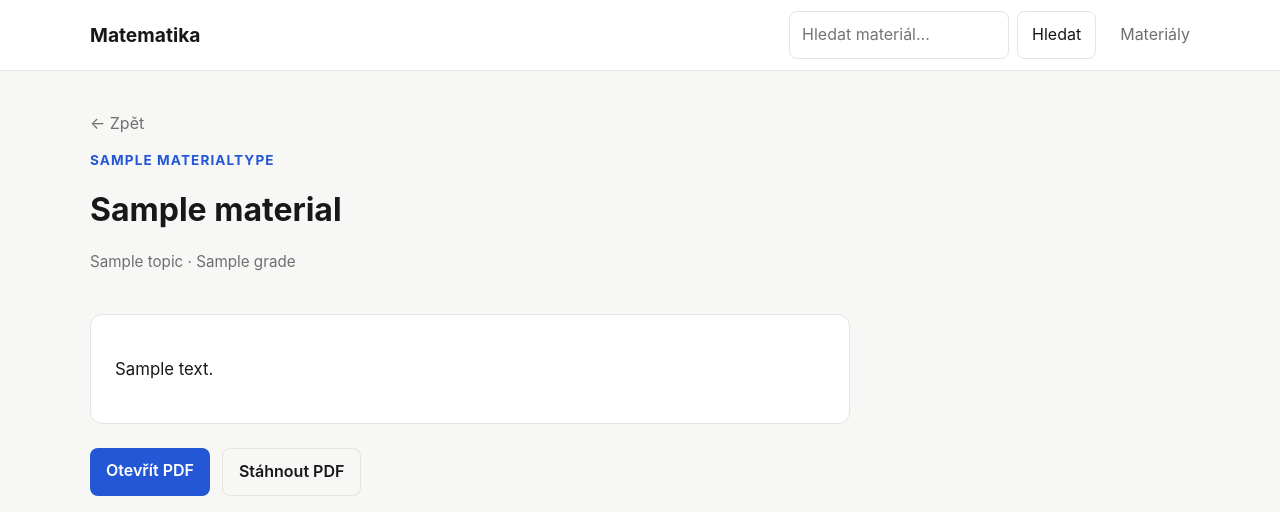
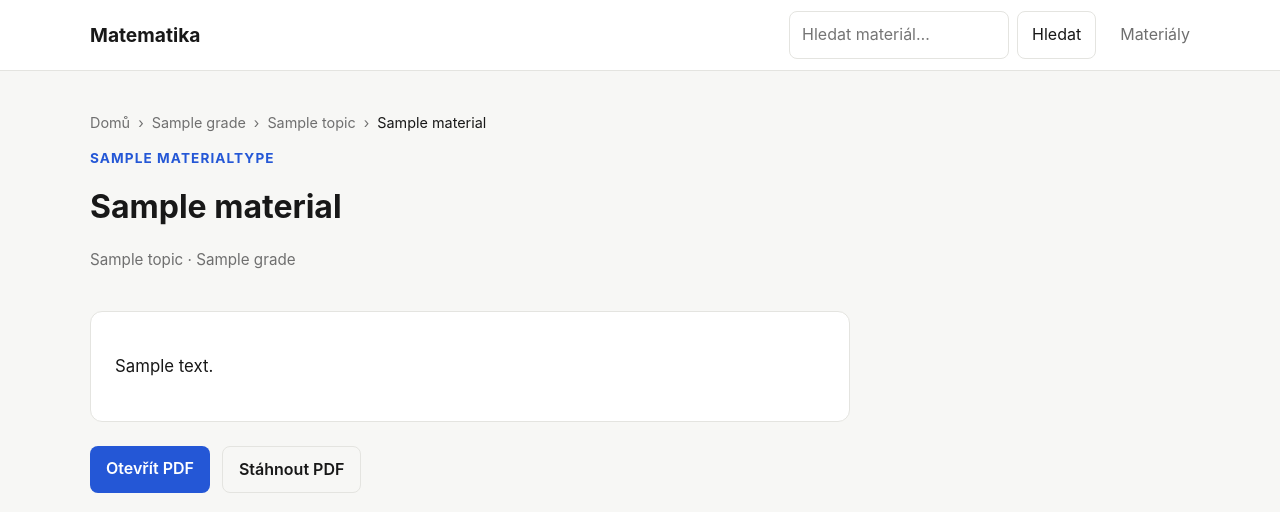
Before and after one commit to Werdna09/matematika-web, a Django app: a page that uses templates/materials/material_detail.html in a window 1280 px wide. Shown: the top 512 px of the page. Run offline with Django 5.2, Linux system fonts and the light colour scheme; tables that the repository leaves empty hold one stand-in row (values such as "Sample post").

Commit message:
Add breadcrumbs and improve navigation

```diff
--- a/templates/materials/material_detail.html
+++ b/templates/materials/material_detail.html
@@ -10,12 +10,39 @@
 
 <div class="page-header">
 
-    <a
-        href="javascript:history.back()"
-        class="back-link"
-    >
-        ← Zpět
+    <nav class="breadcrumbs">
+
+        <a href="{% url 'core:home' %}">
+            Domů
         </a>
+
+        <span>›</span>
+
+        {% with grade=material.grades.all.0 %}
+
+        {% if grade %}
+
+        <a href="{% url 'materials:grade_detail' grade.slug %}">
+            {{ grade.name }}
+        </a>
+
+        <span>›</span>
+
+        <a href="{% url 'materials:topic_detail' grade.slug material.topic.slug %}">
+            {{ material.topic.name }}
+        </a>
+
+        <span>›</span>
+
+        {% endif %}
+
+        {% endwith %}
+
+        <span>
+            {{ material.title }}
+        </span>
+
+    </nav>
 
     <p class="eyebrow">
         {{ material.material_type.name }}
@@ -51,20 +78,11 @@
 
     <div class="material-actions">
 
-        <a
-            href="{{ material.pdf_file.url }}"
-            target="_blank"
-            rel="noopener"
-            class="button"
-        >
+        <a href="{{ material.pdf_file.url }}" target="_blank" rel="noopener" class="button">
             Otevřít PDF
         </a>
 
-        <a
-            href="{{ material.pdf_file.url }}"
-            download
-            class="button button-secondary"
-        >
+        <a href="{{ material.pdf_file.url }}" download class="button button-secondary">
             Stáhnout PDF
         </a>
 
```
Lines whose indentation alone changed are shown as unchanged.
